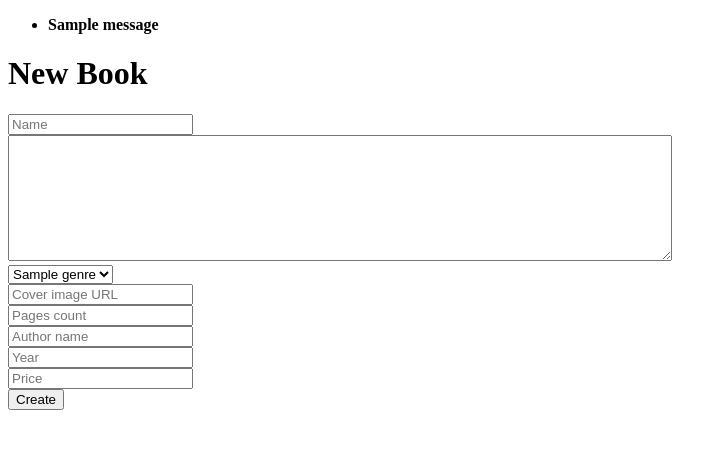
After one commit to omaralbeik/flaskbooks, a Flask app: page /books/new/ in a window 1280 px wide. The commit adds this page. Shown: the top 449 px of the page, without its empty margins (0-727 px from the left). Run offline with Flask 2, Linux system fonts and the light colour scheme; tables that the repository leaves empty hold one stand-in row (values such as "Sample post"); one stand-in notice (Sample message) is shown.

Commit message:
Added edit and new endpoints for books

```diff
--- a/bookstore/bookstore.py
+++ b/bookstore/bookstore.py
@@ -23,32 +23,155 @@ session = DBSession()
 @app.route('/')
 @app.route('/books/')
 def books():
-    books = session.query(Book).all()
-    return render_template('books.html', books=books)
+    return render_books()
 
 # show book info
 @app.route('/book/<int:book_id>')
 def book(book_id):
-    book = session.query(Book).filter_by(id=book_id).one()
-    return render_template('book.html', book=book)
+    return render_book(book_id)
 
 # show genre
 @app.route('/genre/<int:genre_id>/')
 def genre(genre_id):
+    return render_genre(genre_id)
+
+# show user
+@app.route('/user/<int:user_id>/')
+def user(user_id):
+    return render_user(user_id)
+
+# Add a new book
+@app.route('/books/new/', methods=['GET', 'POST'])
+def newBook():
+    if request.method == 'GET':
+        return render_new_book()
+
+    if request.method == 'POST':
+        name = request.form['name']
+        description = request.form['description']
+        genre_id = request.form['genre_id']
+        cover_image_url = request.form['cover_image_url']
+        pages_count = request.form['pages_count']
+        author_name = request.form['author_name']
+        year = request.form['year']
+        price = request.form['price']
+
+        if not name:
+            flash("Please enter book name")
+            return render_new_book()
+
+        if not genre_id:
+            flash("Please select a genre")
+            return render_new_book()
+
+        book = Book(name=name, genre_id=genre_id, user_id=1)
+
+        book.description = description if description else None
+        book.cover_image_url = cover_image_url if cover_image_url else None
+        book.pages_count = pages_count if pages_count else None
+        book.author_name = author_name if author_name else None
+        book.year = year if year else None
+        book.price = price if price else None
+
+        session.add(book)
+        session.commit()
+
+        return redicrect_books()
+
+
+# Edit book
+@app.route('/book/<int:book_id>/edit/', methods=['GET', 'POST'])
+def editBook(book_id):
+    if request.method == 'GET':
+        return render_edit_book(book_id)
+
+    if request.method == 'POST':
+        name = request.form['name']
+        description = request.form['description']
+        genre_id = request.form['genre_id']
+        cover_image_url = request.form['cover_image_url']
+        pages_count = request.form['pages_count']
+        author_name = request.form['author_name']
+        year = request.form['year']
+        price = request.form['price']
+
+        if not name:
+            flash("Please enter book name")
+            return render_new_book()
+
+        if not genre_id:
+            flash("Please select a genre")
+            return render_new_book()
+
+        book = session.query(Book).filter_by(id=book_id).one()
+
+        book.description = description if description else None
+        book.cover_image_url = cover_image_url if cover_image_url else None
+        book.pages_count = pages_count if pages_count else None
+        book.author_name = author_name if author_name else None
+        book.year = year if year else None
+        book.price = price if price else None
+
+        session.add(book)
+        session.commit()
+
+        return redicrect_books()
+
+
+
+########################################
+###        Render Functions          ###
+########################################
+
+def render_books():
+    books = session.query(Book).all()
+    return render_template('books.html', books=books)
+
+def render_book(book_id):
+    book = session.query(Book).filter_by(id=book_id).one()
+    return render_template('book.html', book=book)
+
+def render_new_book():
+    genres = session.query(Genre).all()
+    return render_template('newbook.html', genres=genres)
+
+def render_edit_book(book_id):
+    book = session.query(Book).filter_by(id=book_id).one()
+    genres = session.query(Genre).all()
+    return render_template('editbook.html', book=book, genres=genres)
+
+def render_genre(genre_id):
     genre = session.query(Genre).filter_by(id=genre_id).one()
     books = session.query(Book).filter_by(genre_id=genre_id)
     return render_template('genre.html', genre=genre, books=books)
 
-
-# show user
-@app.route('/user/<int:user_id>/')
-def user(user_id):
+def render_user(user_id):
     user = session.query(User).filter_by(id=user_id).one()
     genres = session.query(Genre).filter_by(user_id=user_id).all()
     books = session.query(Book).filter_by(user_id=user_id).all()
     return render_template('user.html', user=user, genres=genres, books=books)
 
 
+########################################
+###       Redicrect Functions        ###
+########################################
+def redicrect_books():
+    return redirect('books')
+
+def redicrect_book(book_id):
+        return redirect('book/%s', book_id)
+
+def redicrect_new_book():
+    return redicrect('newbook')
+
+def redicrect_edit_book(book_id):
+    return redirect('editbook/%s', book_id)
+
+def redicrect_genre(genre_id):
+    return redirect('genre/%s', genre_id)
+
+def redicrect_user(user_id):
+    return redirect('user/%s', user_id)
 
 
 ########################################
@@ -114,5 +237,6 @@ def bookJSON(book_id):
 
 
 if __name__ == '__main__':
+    app.secret_key = 'super_secret_key'
     app.debug = True
     app.run(host='0.0.0.0', port=5000)
--- a/bookstore/templates/book.html
+++ b/bookstore/templates/book.html
@@ -6,6 +6,10 @@
   </head>
   <body>
     <h1>{{ book.name }}</h1>
+
+    {% if book.cover_image_url %}
+    <img src="{{ book.cover_image_url }}" alt="{{ book.name }}">
+    {% endif %}
 
     {% if book.author_name %}
     <p>by {{ book.author_name }} {% if book.year %}{{ book.year }}{% endif %}</p>
--- /dev/null
+++ b/bookstore/templates/newbook.html
@@ -0,0 +1,47 @@
+<!DOCTYPE html>
+<html>
+
+<head>
+  <meta charset="utf-8">
+  <title>New Book</title>
+</head>
+
+<body>
+
+  <div class="flash">
+    {% with messages = get_flashed_messages() %} {% if messages %}
+    <ul>
+      {% for message in messages %}
+      <li><strong>{{ message }}</strong></li>
+      {% endfor %}
+    </ul>
+    {% endif %} {% endwith %}
+  </div>
+
+  <h1>New Book</h1>
+  <form action="{{ url_for('newBook') }}" method="post">
+    <input type="text" name="name" placeholder="Name">
+    <br>
+    <textarea name="description" rows="8" cols="80"></textarea>
+    <br>
+    <select name="genre_id">
+        {% for g in genres %}
+        <option value="{{ g.id }}">{{ g.name }}</option>
+        {% endfor %}
+      </select>
+    <br>
+    <input type="text" name="cover_image_url" placeholder="Cover image URL">
+    <br>
+    <input type="number" min="1" name="pages_count" placeholder="Pages count">
+    <br>
+    <input type="text" name="author_name" placeholder="Author name">
+    <br>
+    <input type="number" min="1" name="year" placeholder="Year">
+    <br>
+    <input type="number" min="0" , step="0.01" name="price" placeholder="Price">
+    <br>
+    <input type="submit" value="Create">
+  </form>
+</body>
+
+</html>
```
Also changed, not shown: bookstore/lots_of_books.py (+12 -9 lines), bookstore/templates/books.html (+27 -1 lines), bookstore/templates/editbook.html (added, +47 -0 lines).
